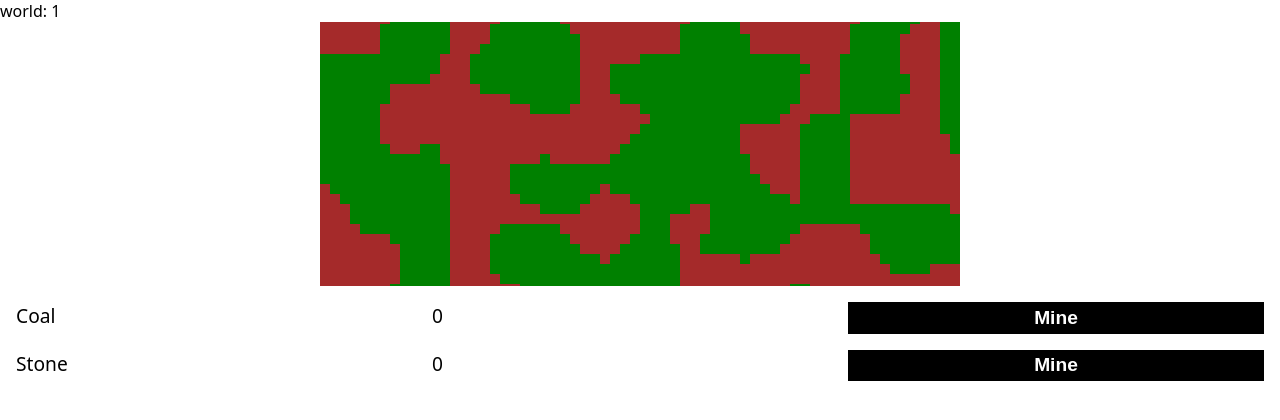
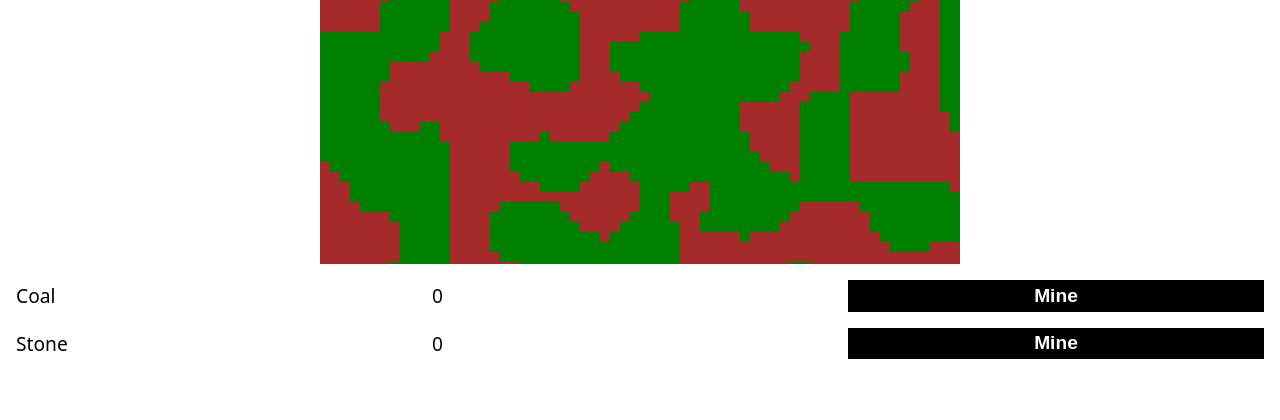
Before and after one commit to tylerschloesser/idle-v1, a React app in the folder packages/app/: page /world/1 in a window 1280 px wide. Shown: the top 420 px of the page. Built offline with nearby package versions, Linux system fonts and the light colour scheme; the HTML template or start-up script is replaced by a standard one.

Commit message:
minor styling

```diff
--- a/packages/app/src/mine.module.scss
+++ b/packages/app/src/mine.module.scss
@@ -3,6 +3,7 @@
   display: grid;
   grid-template-columns: repeat(3, 1fr);
   grid-row-gap: var(--s4);
+  align-items: center;
 }
 
 .label {
--- a/packages/app/src/world-page.component.tsx
+++ b/packages/app/src/world-page.component.tsx
@@ -76,7 +76,6 @@ export function WorldPage() {
   return (
     <>
       <Context.Provider value={context}>
-        <div>world: {world.id}</div>
         <WorldMap />
         <Mine />
       </Context.Provider>
```
